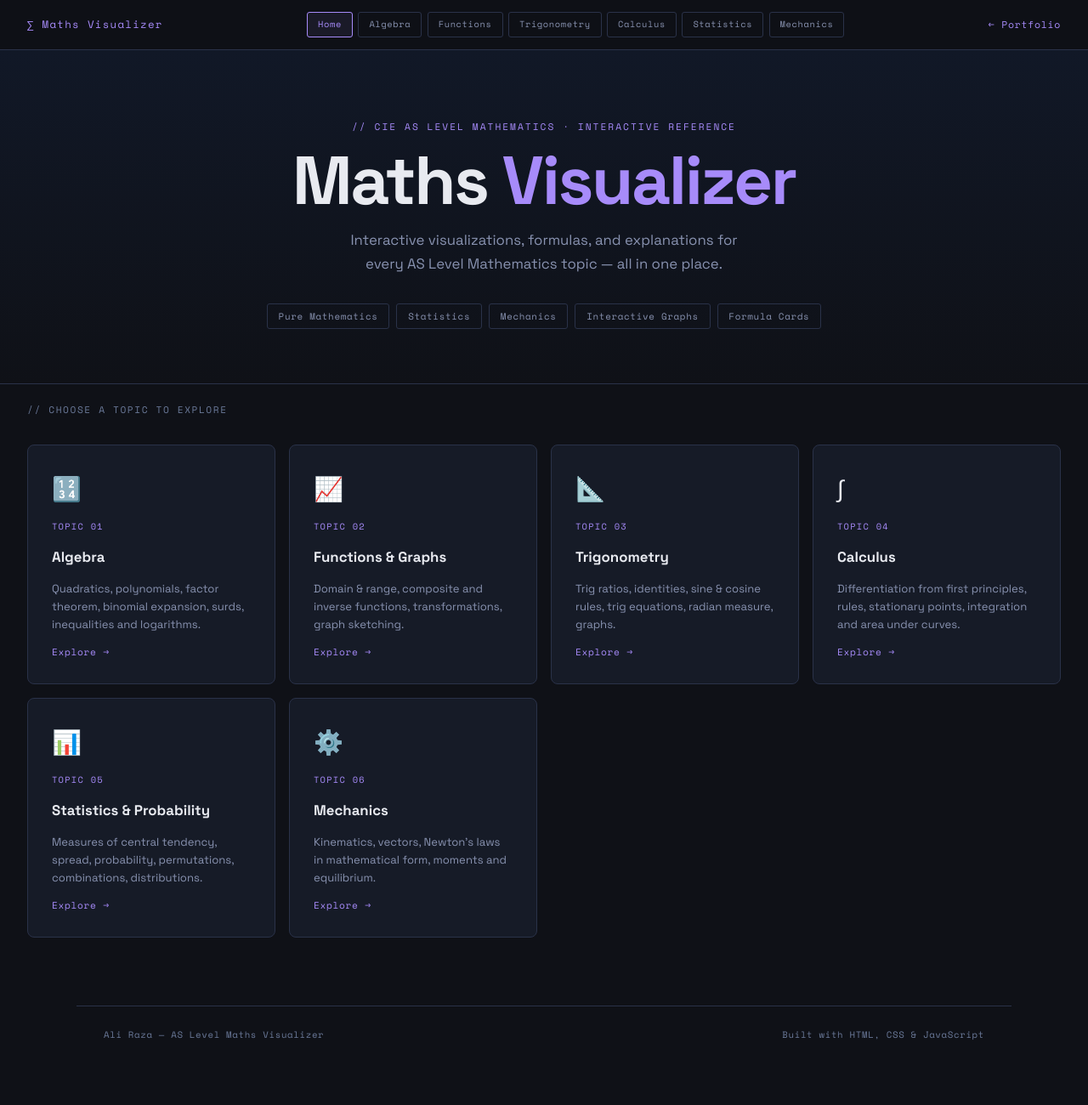
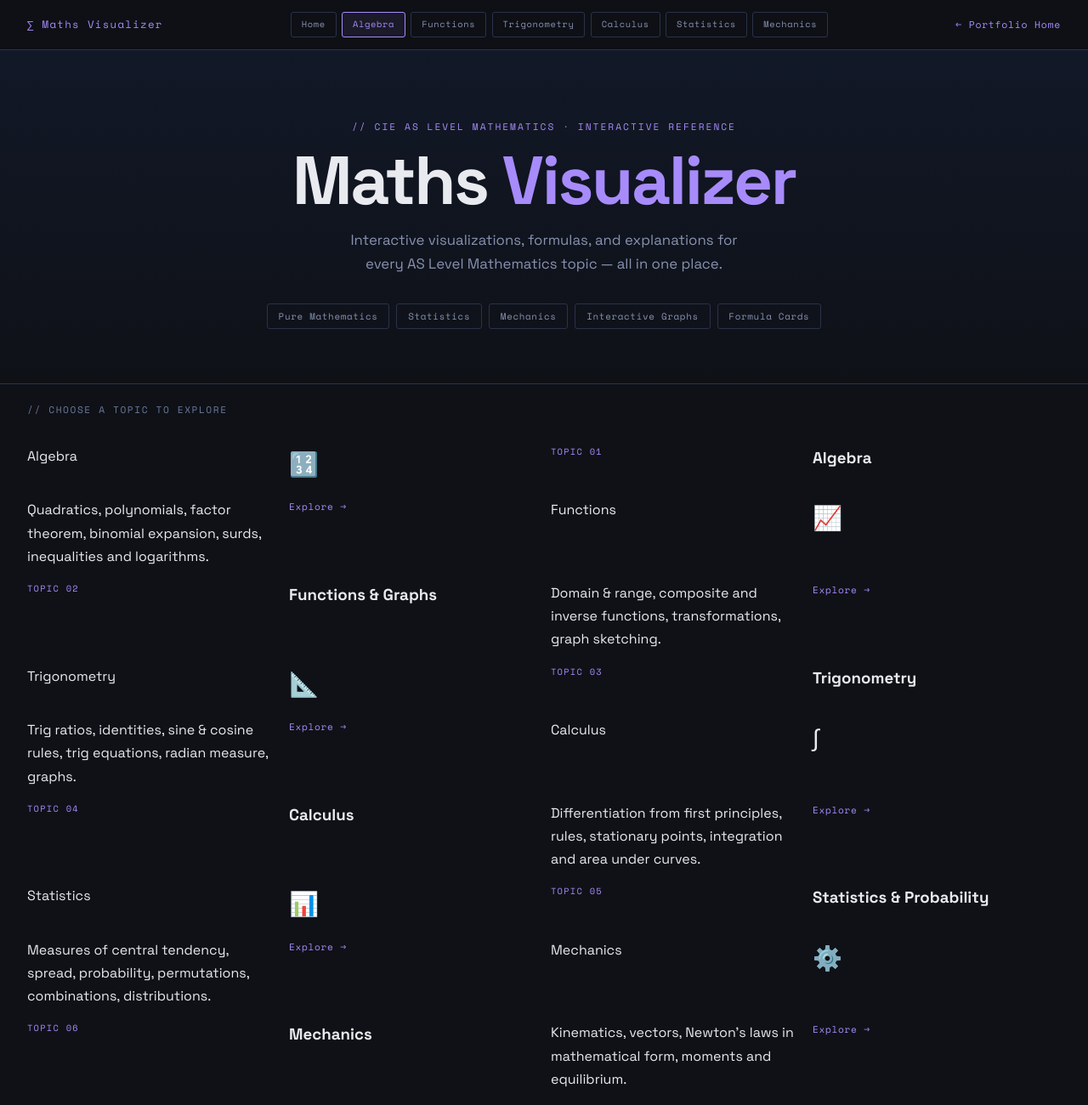
Before and after one commit to aliraza-glitch/Portfolio, a plain HTML site: page math-home.html in a window 1280 px wide. Shown: the top 1300 px of the page at 85% size. Before the commit the page ends 1250 px from the top, so only its background shows below. Drawn offline with nearby package versions, Linux system fonts and the light colour scheme.

Commit message:
Update math-home.html

```diff
--- a/math-home.html
+++ b/math-home.html
@@ -36,15 +36,16 @@
 <nav>
   <div class="nav-logo">∑ Maths Visualizer</div>
   <div class="nav-links">
-    <a href="math-home.html" class="active">Home</a>
-    <a href="math-algebra.html">Algebra</a>
+    <a href="math-home.html">Home</a>
+    <a href="math-algebra.html" class="active">Algebra</a>
     <a href="math-functions.html">Functions</a>
     <a href="math-trig.html">Trigonometry</a>
     <a href="math-calculus.html">Calculus</a>
     <a href="math-stats.html">Statistics</a>
     <a href="math-mechanics.html">Mechanics</a>
   </div>
-  <a href="index.html" class="back-home">← Portfolio</a>
+  <!-- Change this to index.html so users can get back to your main portfolio landing page -->
+  <a href="index.html" class="back-home">← Portfolio Home</a>
 </nav>
 
 <div class="hero">
@@ -65,7 +66,7 @@
 <div class="section-label">// Choose a topic to explore</div>
 <div class="topic-grid">
 
-  <a href="math-algebra.html" class="topic-card">
+   <a href="math-algebra.html" class="active">Algebra</a>
     <div class="topic-card-icon">🔢</div>
     <div class="topic-card-num">TOPIC 01</div>
     <h3>Algebra</h3>
@@ -73,7 +74,7 @@
     <div class="topic-card-link">Explore →</div>
   </a>
 
-  <a href="math-functions.html" class="topic-card">
+  <a href="math-functions.html">Functions</a>
     <div class="topic-card-icon">📈</div>
     <div class="topic-card-num">TOPIC 02</div>
     <h3>Functions &amp; Graphs</h3>
@@ -81,7 +82,7 @@
     <div class="topic-card-link">Explore →</div>
   </a>
 
-  <a href="math-trig.html" class="topic-card">
+     <a href="math-trig.html">Trigonometry</a>
     <div class="topic-card-icon">📐</div>
     <div class="topic-card-num">TOPIC 03</div>
     <h3>Trigonometry</h3>
@@ -89,7 +90,7 @@
     <div class="topic-card-link">Explore →</div>
   </a>
 
-  <a href="math-calculus.html" class="topic-card">
+   <a href="math-calculus.html">Calculus</a>
     <div class="topic-card-icon">∫</div>
     <div class="topic-card-num">TOPIC 04</div>
     <h3>Calculus</h3>
@@ -97,7 +98,7 @@
     <div class="topic-card-link">Explore →</div>
   </a>
 
-  <a href="math-stats.html" class="topic-card">
+   <a href="math-stats.html">Statistics</a>
     <div class="topic-card-icon">📊</div>
     <div class="topic-card-num">TOPIC 05</div>
     <h3>Statistics &amp; Probability</h3>
@@ -105,7 +106,7 @@
     <div class="topic-card-link">Explore →</div>
   </a>
 
-  <a href="math-mechanics.html" class="topic-card">
+  <a href="math-mechanics.html">Mechanics</a>
     <div class="topic-card-icon">⚙️</div>
     <div class="topic-card-num">TOPIC 06</div>
     <h3>Mechanics</h3>
```
